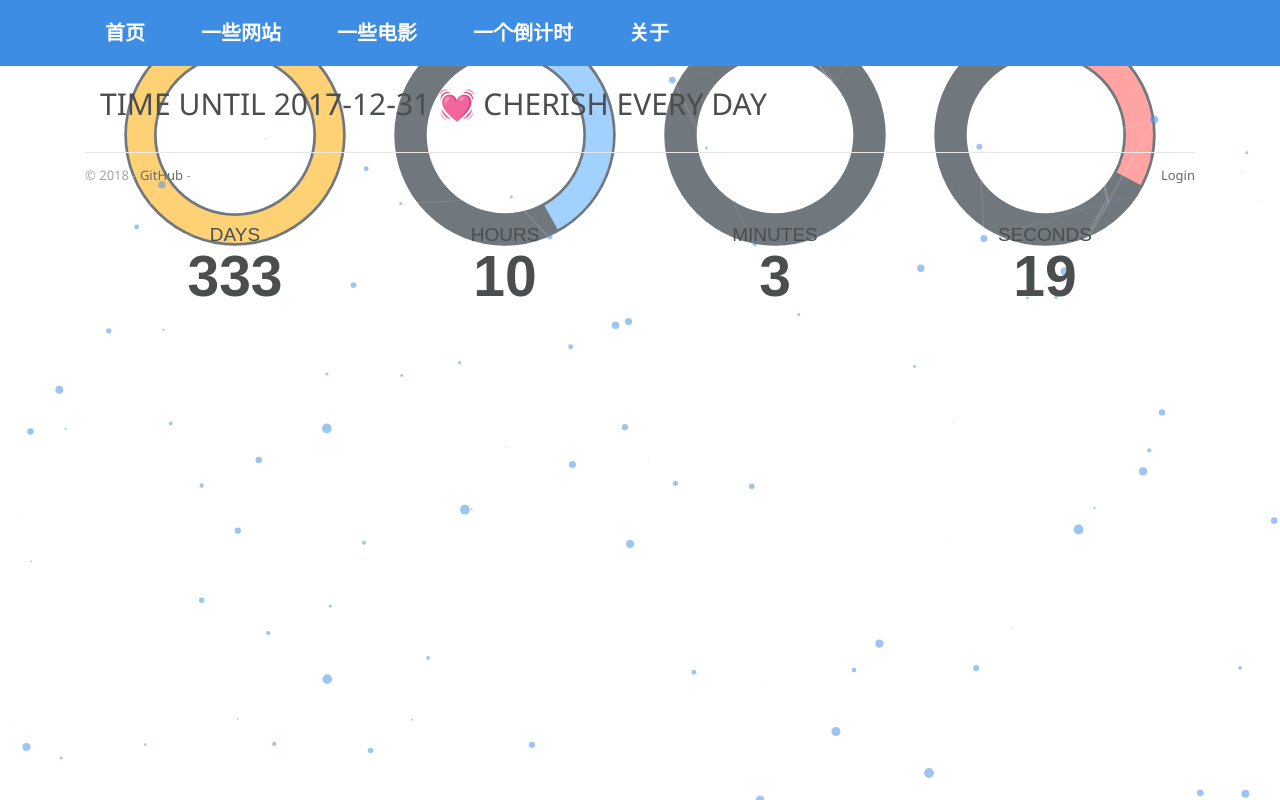
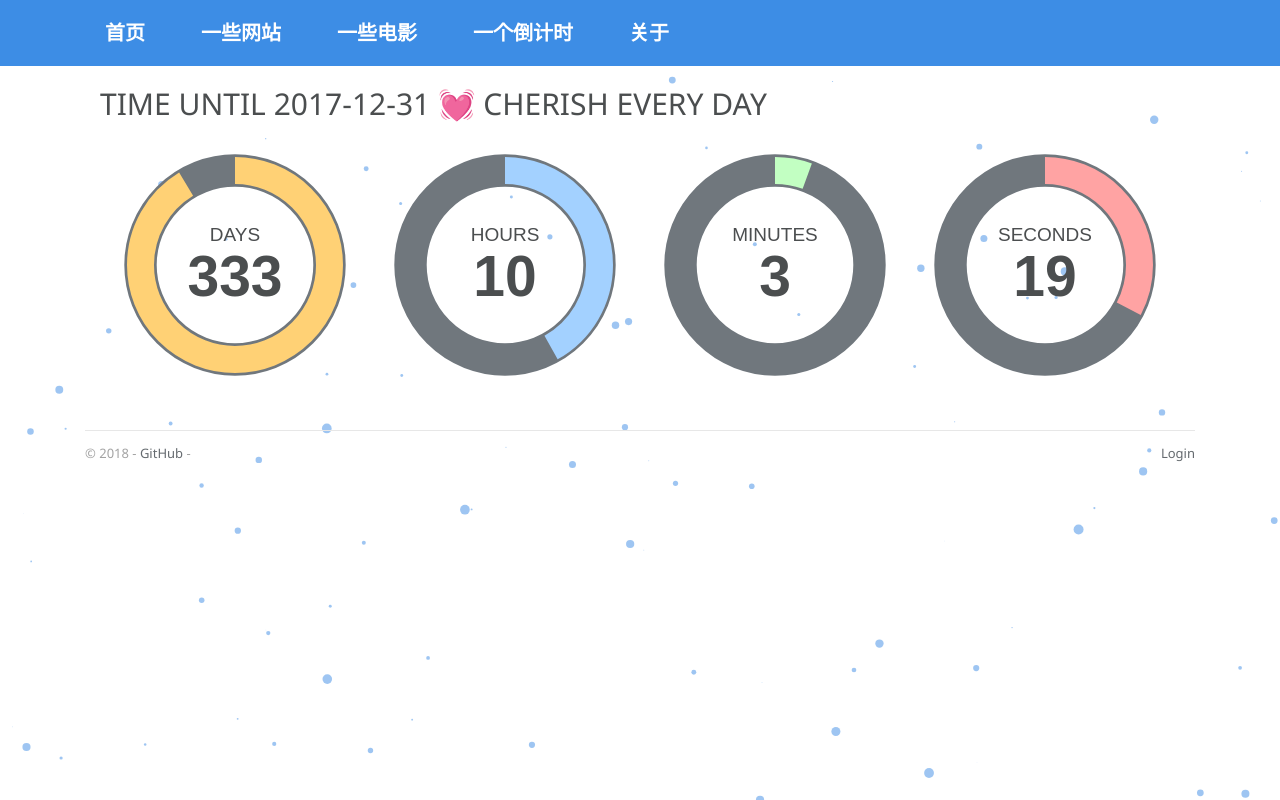
Before and after one commit to g337262260/treasure_house, a Flask app: page /admin/timer in a window 1280 px wide. Run offline with Flask 2, Linux system fonts and the light colour scheme; data that the repository does not hold is empty; parts of the project's set-up code (start-up, migrations or seed data) failed here and were passed over; some libraries are stand-ins or nearby versions.

Commit message:
“修改倒计时位置的问题

```diff
--- a/treasure_house/static/css/bg/style.css
+++ b/treasure_house/static/css/bg/style.css
@@ -95,9 +95,3 @@ canvas{
   background-repeat: no-repeat;
   opacity:0.9
 }
-
-canvas{
-  position: fixed;
-  top: 0;
-  z-index: -1;
-}
--- a/treasure_house/static/js/bg/particles.js
+++ b/treasure_house/static/js/bg/particles.js
@@ -1508,6 +1508,9 @@ window.particlesJS = function(tag_id, params){
   /* set size canvas */
   canvas_el.style.width = "100%";
   canvas_el.style.height = "100%";
+  canvas_el.style.position = "fixed";
+  canvas_el.style.top = "0";
+  canvas_el.style.zIndex = "-1";
 
   /* append canvas */
   var canvas = document.getElementById(tag_id).appendChild(canvas_el);
```
